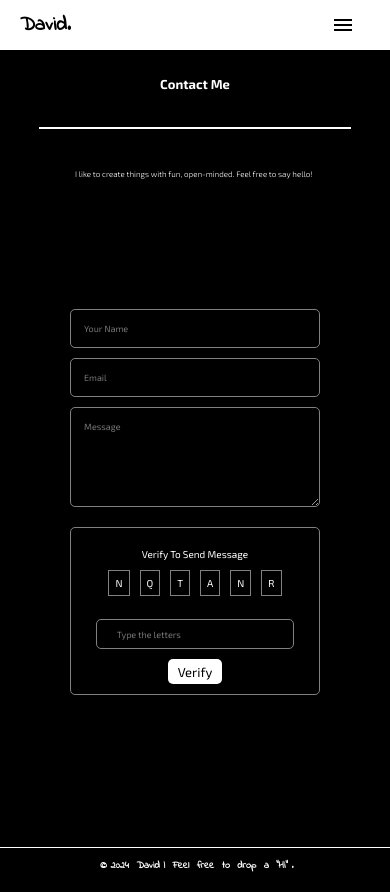
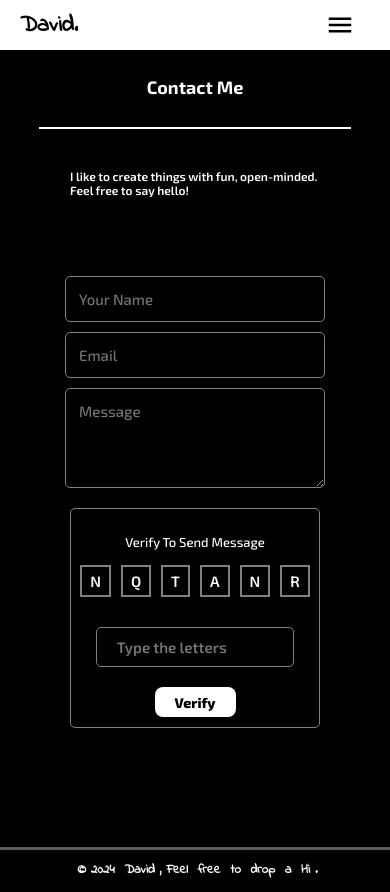
Before and after one commit to thorngdavid/Portfolio-R, a React (Vite) app: page /#/contact in a window 390 px wide. Built offline with nearby package versions, Linux system fonts and the light colour scheme.

Commit message:
fix responsive

```diff
--- a/src/components/About/about.module.css
+++ b/src/components/About/about.module.css
@@ -22,7 +22,7 @@
 .aboutImg {
     width: 300px;
     height: 300px;
-    border-radius: 50%;
+    border-radius: 35%;
     animation: moveUpDown 1.5s infinite alternate;
 }
 @keyframes moveUpDown {
@@ -58,15 +58,16 @@
 .about2info1 h2 {
     color: white;
     font-size: 18px;
+    margin: 3px 0;
 }
 .about2info1 h3 {
     color: white;
     font-size: 16px;
-    font-weight: 300;
+    font-weight: 500;
 }
 .textscramble {
-    color: white;
-    margin-bottom: 10px;
+    color: rgb(200, 200, 200);
+    margin-bottom: 50px;
     font-size: 20px;
 }
 
@@ -81,17 +82,18 @@
         width: 180px;
         height: 180px;
         position: relative;
+        margin-top: 30px;
     }
     .about2 {
         margin-left: 13%;
         margin-top: 5%;
     }
     .about2info img {
-        width: 25px;
-        height: 25px;
+        width: 35px;
+        height: 35px;
     }
     .textscramble {
-        font-size: 13px;
+        font-size: 16px;
     }
     .aboutSection {
         margin-bottom: 150px;
@@ -109,10 +111,10 @@
         margin-top: 15%;
     }
     .about2info1 h2 {
-        font-size: 12px;
+        font-size: 16px;
     }
     .about2info1 h3 {
-        font-size: 10px;
+        font-size: 13px;
     }
 }
 @media (max-width: 500px){
--- a/src/components/Contact/contact.module.css
+++ b/src/components/Contact/contact.module.css
@@ -61,6 +61,8 @@
     border-radius: 5px;
     background-color: transparent;
     color: white;
+    font-size: 18px;
+    font-weight: 600;
 }
 .textarea {
     resize: vertical;
@@ -78,8 +80,9 @@
     align-items: center;
 }
 .verificationContainer p {
-    margin: 10px 0;
-    font-size: 12px;
+    margin: 15px 0;
+    font-size: 15px;
+    font-weight: 500;
 }
 .randomTextContainer {
     display: flex;
@@ -87,33 +90,39 @@
 }
 
 .randomTextContainer span {
-    border: 1px solid gray;
-    padding: 6px;
+    border: 2px solid gray;
+    padding: 5px 8px;
     color: white;
     margin: 0 5px;
     cursor: pointer;
+    font-size: 20px;
+    font-weight: 600;
 }
 .verifyinputField {
     border: 1px solid gray;
     background: black;
     color: white;
-    height: 30px;
+    height: 40px;
     width: 80%;
     border-radius: 5px;
-    font-size: 13px;
+    font-size: 18px;
+    font-weight: 600;
     padding-left: 20px;
-    margin-top: 13px;
-
+    margin-top: 20px;
 }
 .verifyButton {
-    margin-top: 10px;
+    margin-top: 20px;
     cursor: pointer;
-    font-size: 13px;
-    padding: 0 10px;
-    height: 25px;
+    font-size: 15px;
+    font-weight: 800;
+    padding: 0 30px;
+    height: 30px;
     background: white;
     border: 0;
     border-radius: 5px;
+    color: rgb(0, 0, 0);
+    border-radius: 8px;
+    border: 0;
 }
 
 .errorMessage {
@@ -126,33 +135,51 @@
 .sendMessageButton {
     margin-top: 20px;
     cursor: pointer;
-    height: 30px;
-    padding: 0 20px;
+    height: 35px;
+    padding: 0 30px;
+    color: black;
+    font-size: 15px;
+    font-weight: 800;
+    border-radius: 8px;
+    border: 0;
 }
 
 @media (max-width: 800px){
     .contact h1 {
-        font-size: 13px;
+        font-size: 18px;
     }
     .contact h3 {
-        font-size: 8px;
-        font-weight: 300;
-        width: 240px
+        font-size: 12px;
+        font-weight: 600;
+        width: 250px
     }
     .inputField {
-        width: 250px;
-        font-size: 9px;
+        width: 260px;
+        font-size: 15px;
+        font-weight: 500;
     }
     .verificationContainer {
         width: 250px;
     }
     .verifyinputField {
-        font-size: 9px;
+        font-size: 15px;
     }
     .randomTextContainer span {
-        font-size: 10px;
+        font-size: 15px;
+        font-weight: 600;
     }
     .verificationContainer p {
-        font-size: 10px;
+        font-size: 13px;
+    }
+    .sendMessageButton {
+        height: 30px;
+        padding: 0 20px;
+        font-size: 14px;
+        margin-top: 30px;
+    }
+    .verifyButton {
+        padding: 0 20px;
+        height: 30px;
+        font-size: 14px;
     }
 }
--- a/src/components/Footer/footer.jsx
+++ b/src/components/Footer/footer.jsx
@@ -5,7 +5,7 @@ const footer = () => {
   return (
     <footer className={Style.footer}>
         <p></p>
-        <pre> &copy; 2024  David |  Feel  free  to  drop  a  "Hi" .</pre>
+        <pre> &copy; 2024  David , Feel  free  to  drop  a  Hi .</pre>
     </footer>
   );
 };
--- a/src/components/Footer/footer.module.css
+++ b/src/components/Footer/footer.module.css
@@ -8,19 +8,19 @@
 }
 .footer p {
   width: 100%;
-  height: 1px;
-  background: white;
+  height: 3px;
+  background: rgb(91,91,91);
   position: relative;
   bottom: 10px;
 }
 .footer pre {
   color: white;
-  font-size: 14px;
-  font-weight: 800;
+  font-size: 15px;
+  font-weight: 600;
   font-family: "Indie Flower", cursive;
 }
 @media screen and (max-width: 800px) {
   .footer pre {
-    font-size: 10px;
+    font-size: 13px;
   }
 }
--- a/src/components/Home/home.module.css
+++ b/src/components/Home/home.module.css
@@ -6,9 +6,9 @@
     gap: 10%;
 }
 .heroimg {
-    width: 300px;
-    height: 300px;
-    border-radius: 50%;
+    width: 250px;
+    height: 250px;
+    border-radius: 35%;
     animation: moveUpDown 1.5s infinite alternate;
     margin-bottom: 130px;
 }
@@ -37,7 +37,7 @@
 }
 .info1 h1 {
     color: white;
-    font-size: 23px;
+    font-size: 25px;
 }
 .info2 {
     display: flex;
@@ -70,15 +70,15 @@
         margin-top: 25%;
     }
     .heroimg {
-        width: 180px;
-        height: 180px;
+        width: 200px;
+        height: 200px;
         margin-bottom: 0;
     }
     .info1 h1 {
-        font-size: 15px;
+        font-size: 20px;
     }
     .info2 img {
-        width: 20px;
-        height: 20px;
+        width: 25px;
+        height: 25px;
     }
 }
--- a/src/components/Navbar/navbar.jsx
+++ b/src/components/Navbar/navbar.jsx
@@ -28,11 +28,11 @@ const Navbar = () => {
         <li>
           <a onClick={toggleSidebar}>
             {menuIcon === 'menu' ? (
-              <svg xmlns="http://www.w3.org/2000/svg" height="24" viewBox="0 -960 960 960" width="24">
+              <svg xmlns="http://www.w3.org/2000/svg" height="30" viewBox="0 -960 960 960" width="30">
                 <path d="M120-240v-80h720v80H120Zm0-200v-80h720v80H120Zm0-200v-80h720v80H120Z" />
               </svg>
             ) : (
-              <svg xmlns="http://www.w3.org/2000/svg" height="24" viewBox="0 -960 960 960" width="24">
+              <svg xmlns="http://www.w3.org/2000/svg" height="30" viewBox="0 -960 960 960" width="30">
                 <path d="m256-200-56-56 224-224-224-224 56-56 224 224 224-224 56 56-224 224 224 224-56 56-224-224-224 224Z" />
               </svg>
             )}
--- a/src/components/Navbar/navbar.module.css
+++ b/src/components/Navbar/navbar.module.css
@@ -103,6 +103,6 @@
         margin-right: -15px;
     }
     .navbar li:first-child a {
-        font-size: 20px;
+        font-size: 23px;
     }
 }
--- a/src/components/Work/work.jsx
+++ b/src/components/Work/work.jsx
@@ -60,7 +60,7 @@ const Work = () => {
                         </div>
                     </div>
                     <div className={styles.workinfo1}>
-                        <img src={instacartIcon} alt="Icon" />
+                        <img src={instacartIcon} alt="Icon" className={styles.instacartIcon}/>
                         <div className={styles.workintro}>
                             <h2>SWE Intern, Instacart</h2>
                             <p>Apr, 2022 - Jun, 2022</p>
--- a/src/components/Work/work.module.css
+++ b/src/components/Work/work.module.css
@@ -40,12 +40,12 @@
     padding: 10px;
 }
 .workIcon img {
-    width: 60px;
-    height: 60px;
-    border: 2px solid white;
+    width: 65px;
+    height: 65px;
+    border: 3px solid rgb(91, 91, 91);
     border-radius: 40%;
+    margin: 0 10px;
     padding: 10px;
-    margin: 0 10px;
 }
 .workIcon h3 {
     color: white;
@@ -63,14 +63,19 @@
     display: flex;
     align-items: center;
     gap: 20px;
-    border: 1px solid white;
-    border-radius: 20px;
+    border: 2px solid rgb(91, 91, 91);
+    border-radius: 15px;
     margin-top: 15px;
     padding: 10px;
 }
 .workinfo1 img {
     width: 100px;
     height: 80px;
+}
+.instacartIcon {
+    background: white;
+    border-radius: 20px;
+    padding: 2px;
 }
 .workintro {
     display: flex;
@@ -97,17 +102,17 @@
         gap: 10px;
     }
     .workinfo1 img {
-        width: 35px;
-        height: 35px;
+        width: 40px;
+        height: 40px;
     }
     .workduty {
         width: 300px;
     }
     .workIcon img {
-        width: 35px;
-        height: 35px;
-        margin: 0 10px;
+        width: 45px;
+        height: 45px;
         padding: 5px;
+        margin: 0 5px;
     }
     .workIcon h3 {
         font-size: 8px;
@@ -116,15 +121,15 @@
         font-size: 13px;
     }
     .workintro h2 {
-        font-size: 13px;
-        font-weight: 800;
+        font-size: 16px;
+        font-weight: 700;
     }
     .workintro p {
-        font-size: 11px;
+        font-size: 12px;
     }
     .workduty li {
-        font-size: 10px;
-        font-weight: 600;
+        font-size: 14px;
+        font-weight: 500;
     }
     .workduty {
         width: 300px;
```
